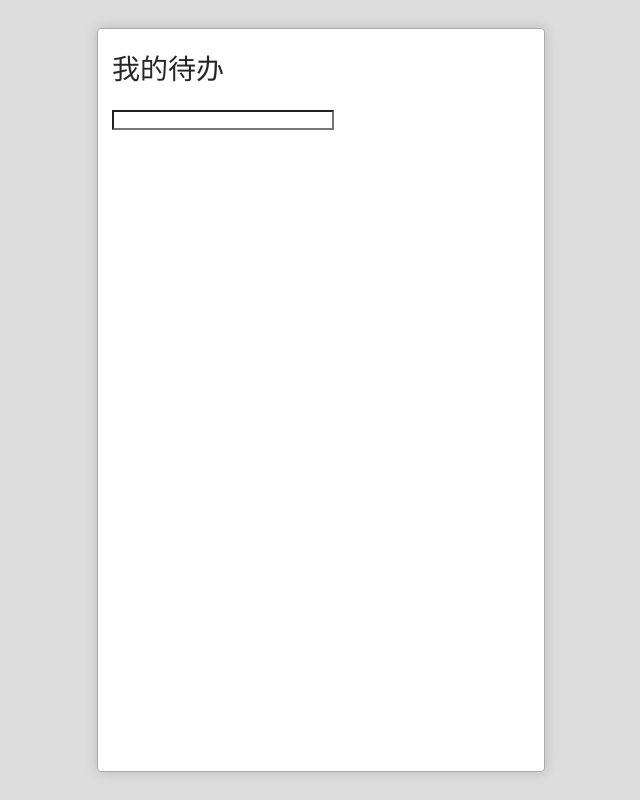
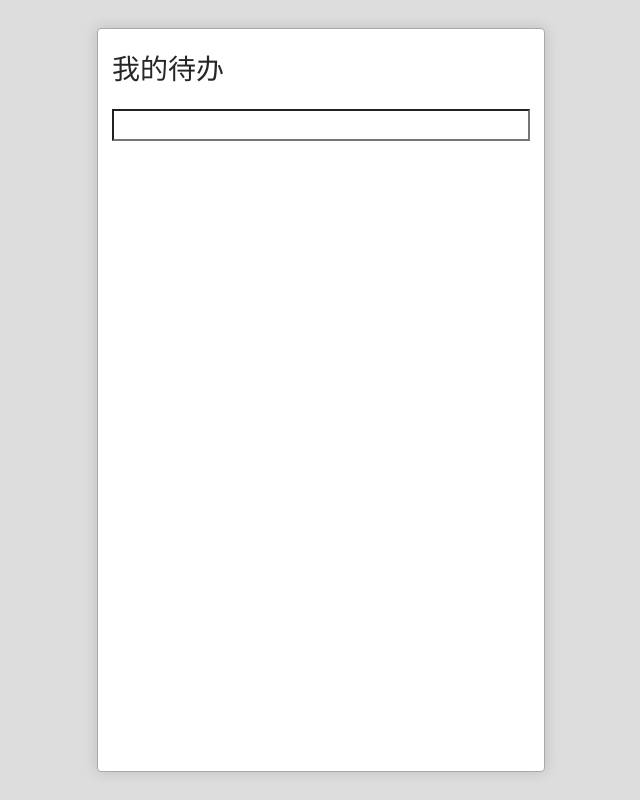
Before and after one commit to 808Mak1r/TodoList, a React (Create React App) app: page / in a window 1280 px wide. Shown: the whole page, without its empty margins (319-959 px from the left). Built offline with nearby package versions, Linux system fonts and the light colour scheme.

Commit message:
1. 更新 TodoItem 的样式 2. 更新TodoInput 的样式

```diff
--- a/src/App.css
+++ b/src/App.scss
@@ -8,4 +8,12 @@
   min-height: 20em;
   min-width: 32em;
   box-shadow: 0 0 1em hsla(0, 0%, 0%, 0.15);
+
+  .todoList>li:nth-child(odd) {
+    background: #eee;
+  }
+
+  .todoList>li:nth-child(even) {
+    background: transparent;
+  }
 }
--- a/src/App.tsx
+++ b/src/App.tsx
@@ -3,7 +3,7 @@
 import TodoItem from './components/TodoItem'
 import 'normalize.css'
 import './reset.css'
-import './App.css'
+import './App.scss'
 
 
 interface IAppState {
@@ -45,7 +45,7 @@
             onSubmit={this.addTodo.bind(this)}
           />
         </div>
-        <ol>
+        <ol className="todoList">
           {todos}
         </ol>
       </div>
--- /dev/null
+++ b/src/components/TodoInput.scss
@@ -0,0 +1,7 @@
+.TodoInput {
+  width: 100%;
+  line-height: 1.8;
+  margin-bottom: 1em;
+  font-size: 16px;
+  padding: 0 .2em;
+}
--- a/src/components/TodoInput.tsx
+++ b/src/components/TodoInput.tsx
@@ -1,4 +1,5 @@
-import React, { Component } from 'react';
+import React, { Component } from 'react'
+import './TodoInput.scss'
 
 interface ITodoInputProps {
   content: string,
@@ -8,7 +9,9 @@
 
 export default class TodoInput extends Component<ITodoInputProps> {
   render() {
-    return <input type="text"
+    return <input
+      className="TodoInput"
+      type="text"
       value={this.props.content}
       onChange={this.changeTitle.bind(this)}
       onKeyPress={this.submit.bind(this)} />
--- /dev/null
+++ b/src/components/TodoItem.scss
@@ -0,0 +1,10 @@
+.TodoItem {
+  padding: .5em;
+  display: flex;
+  align-items: center;
+
+  .title {
+    flex-grow: 1;
+    padding: 0 .5em;
+  }
+}
--- a/src/components/TodoItem.tsx
+++ b/src/components/TodoItem.tsx
@@ -1,4 +1,5 @@
 import React, { Component } from 'react'
+import './TodoItem.scss'
 
 interface ITodoItemProps {
   todo: {
@@ -12,12 +13,12 @@
 export default class TodoItem extends Component<ITodoItemProps> {
   render() {
     return (
-      <div>
+      <div className="TodoItem">
         <input type="checkbox"
           checked={this.props.todo.status === 'completed'}
           onChange={this.toggle.bind(this)}
         />
-        {this.props.todo.title}
+        <span className="title">{this.props.todo.title}</span>
         <button onClick={this.delete.bind(this)}>删除</button>
       </div>
     )
```
